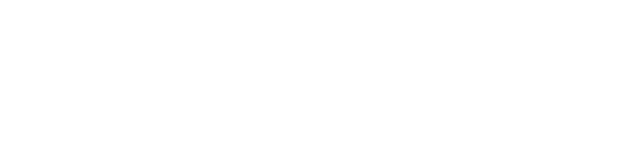
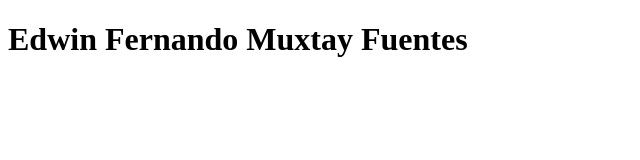
Before and after one commit to emuxtay-2024073/Pruebatamal, a plain HTML site: page index.html in a window 1280 px wide. Shown: the whole page, without its empty margins (0-640 px from the left). Drawn offline with Linux system fonts and the light colour scheme.

Commit message:
Se agrego el nombre en h1

```diff
--- a/index.html
+++ b/index.html
@@ -6,6 +6,6 @@
     <title>Holatamal</title>
 </head>
 <body>
-
+    <h1>Edwin Fernando Muxtay Fuentes</h1>
 </body>
 </html>
```
